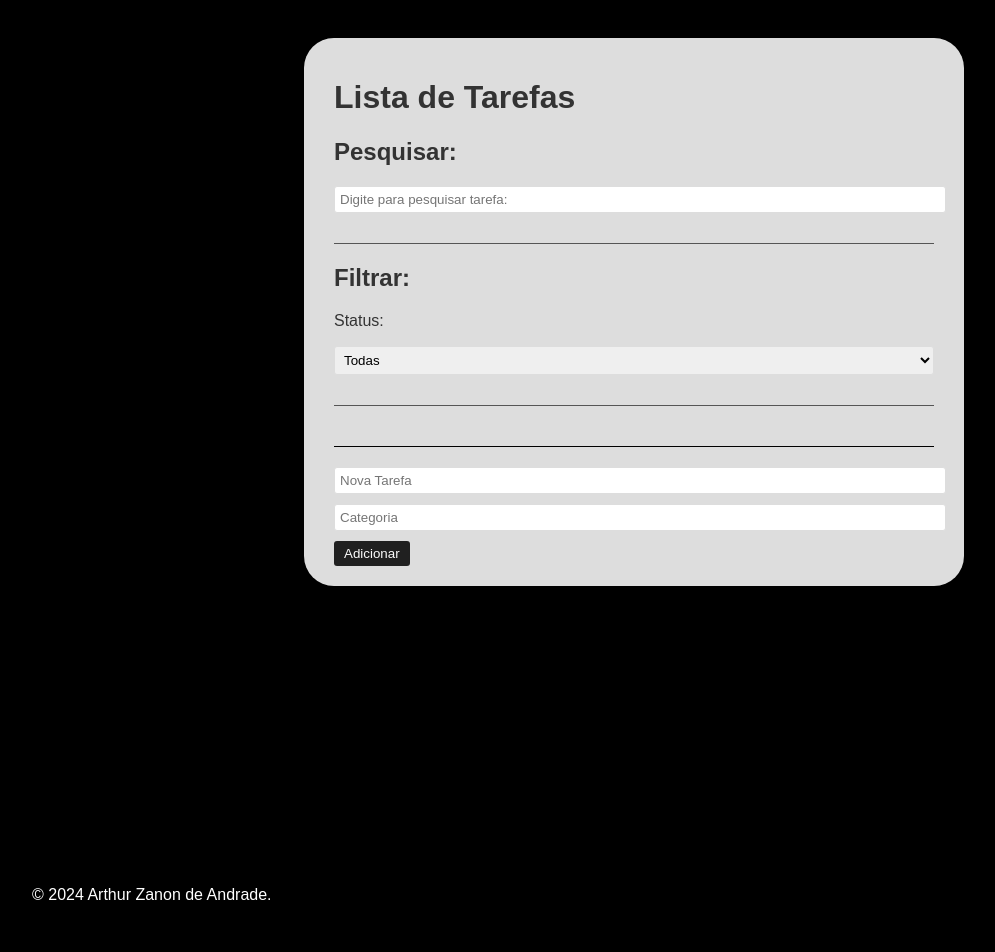
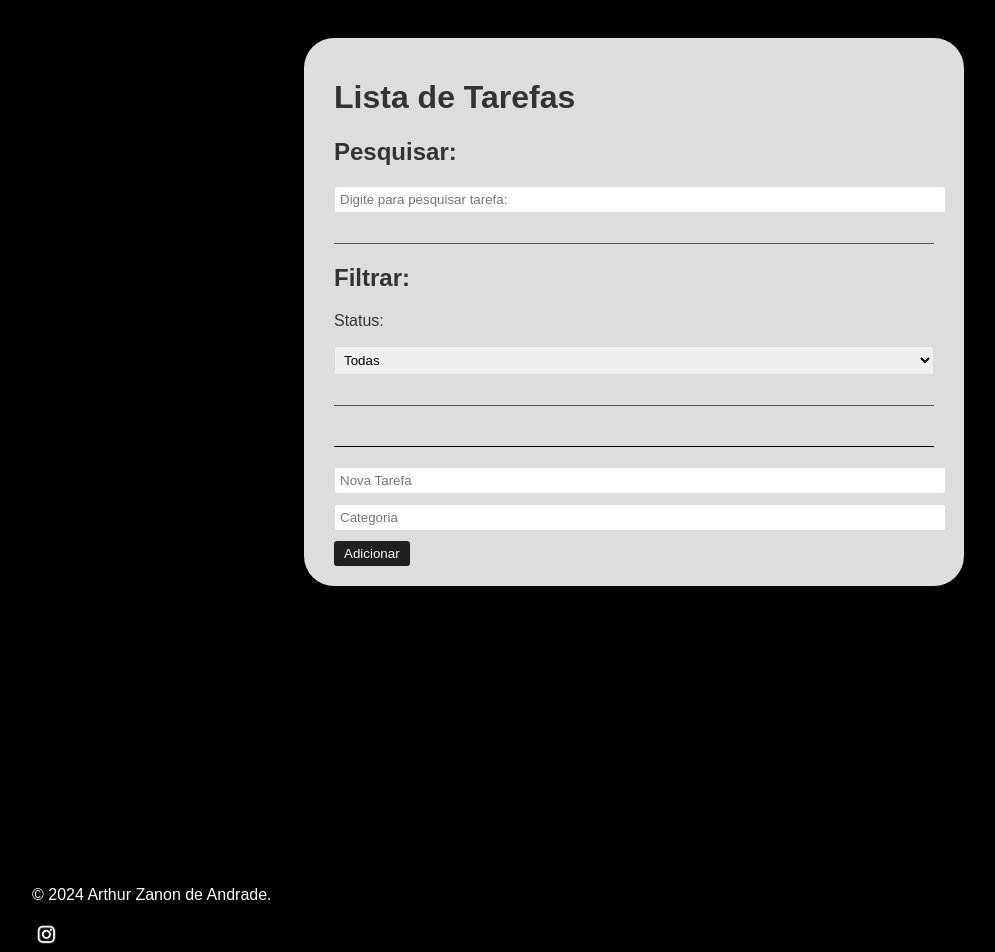
Before and after one commit to ZanonDeAndrade/Projeto_Imago, a React (Vite) app: page / in a window 1280 px wide. Shown: the top 952 px of the page, without its empty margins (6-1001 px from the left). Built offline with nearby package versions, Linux system fonts and the light colour scheme.

Commit message:
logoInstagram

```diff
--- a/index.html
+++ b/index.html
@@ -18,6 +18,12 @@
       color: #FFFF;
       width: 100%;
       text-align: left;
+    }
+
+    .footer img{
+      width: 40;
+      height: 40;
+
     }
 
     .footer a {
@@ -139,7 +145,7 @@
   <div class="footer">
     <p>© 2024 Arthur Zanon de Andrade.</p>
     <a href=" https://www.instagram.com/arthur_zanon_/" target="_blank" rel="noopener noreferrer">
-
+      <img src= './public/ImagemInstagram.jpg' alt="InstagramLogo" height="30" width="30">
     </a>
   </div>
 </body>
--- a/src/App.jsx
+++ b/src/App.jsx
@@ -24,8 +24,6 @@ function App() {
 
       const updatedTodos = [...todos, newTodo];
       setTodos(updatedTodos);
-    } else {
-      console.error("Texto e categoria são necessários para uma nova tarefa.");
     }
   };
 
```
Also changed, not shown: public/ImagemInstagram.jpg (added).
